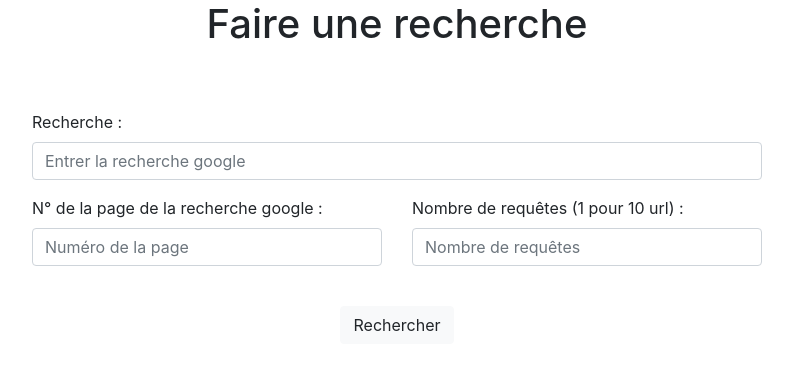
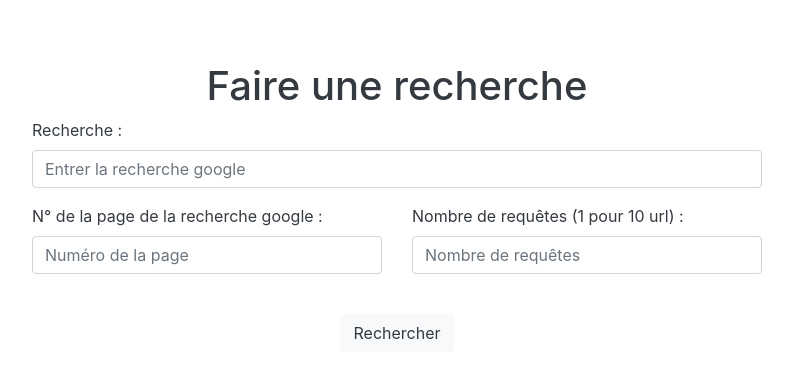
Before and after one commit to blancos-code/MeinSqlMap, a Flask app: page /search in a window 1280 px wide. Shown: the part 56-434 px from the top of the page, without its empty margins (243-1036 px from the left). Run offline with Flask 3, Linux system fonts and the light colour scheme; some libraries are stand-ins or nearby versions.

Commit message:
update styling

```diff
--- a/templates/search.html
+++ b/templates/search.html
@@ -7,13 +7,14 @@
 </head>
 <body>
     {% block body %}
-        <h1 class="text-center">Faire une recherche</h1>
+
         <div class="container-md mt-4" style="padding-top:3%;">
+            <h1 class="text-center text-dark">Faire une recherche</h1>
             <form method="post" action="/search">
                 <div class="row justify-content-center align-items-center g-2">
                     <div class="col-8">
                         <div class="mb-3">
-                          <label for="" class="form-label">Recherche :</label>
+                          <label for="" class="form-label text-dark">Recherche :</label>
                           <input type="text" class="form-control" name="query"  minlength="1" placeholder="Entrer la recherche google" required>
                         </div>
                     </div>
@@ -23,13 +24,13 @@
 
                     <div class="col-4">
                         <div class="mb-3">
-                            <label for="" class="form-label">N° de la page de la recherche google :</label>
+                            <label for="" class="form-label text-dark">N° de la page de la recherche google :</label>
                             <input type="number" class="form-control" name="start"  min="1" max="100" placeholder="Numéro de la page" required>
                         </div>
                     </div>
                     <div class="col-4">
                         <div class="mb-3">
-                            <label for="" class="form-label">Nombre de requêtes (1 pour 10 url) :</label>
+                            <label for="" class="form-label text-dark">Nombre de requêtes (1 pour 10 url) :</label>
                             <input type="number" class="form-control" name="page_count"  min="1" max="100" placeholder="Nombre de requêtes" required>
                         </div>
                     </div>
@@ -37,7 +38,7 @@
                 </div>
                 <div class="row justify-content-center align-items-center g-2 mt-4">
                     <div class="text-right">
-                        <button type="submit" class="btn btn-light">Rechercher</button>
+                        <button type="submit" class="btn btn-light text-dark">Rechercher</button>
                     </div>
                 </div>
 
```
Also changed, not shown: templates/home.html (+6 -4 lines).
